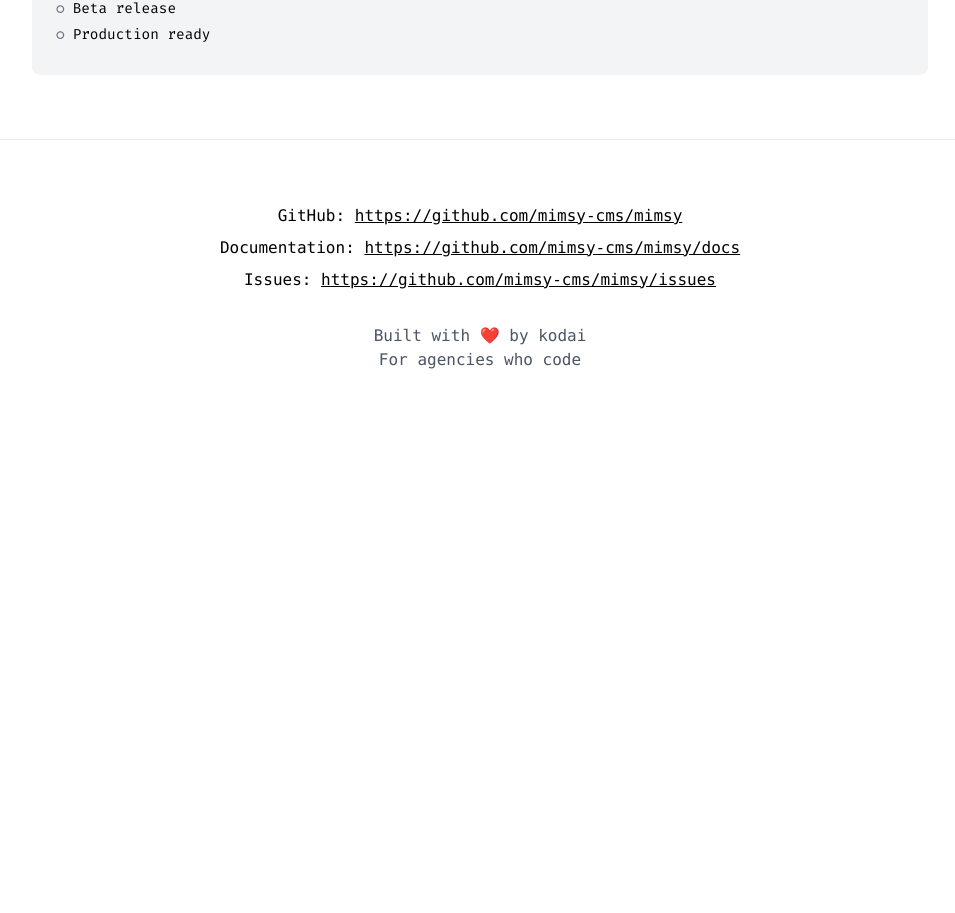
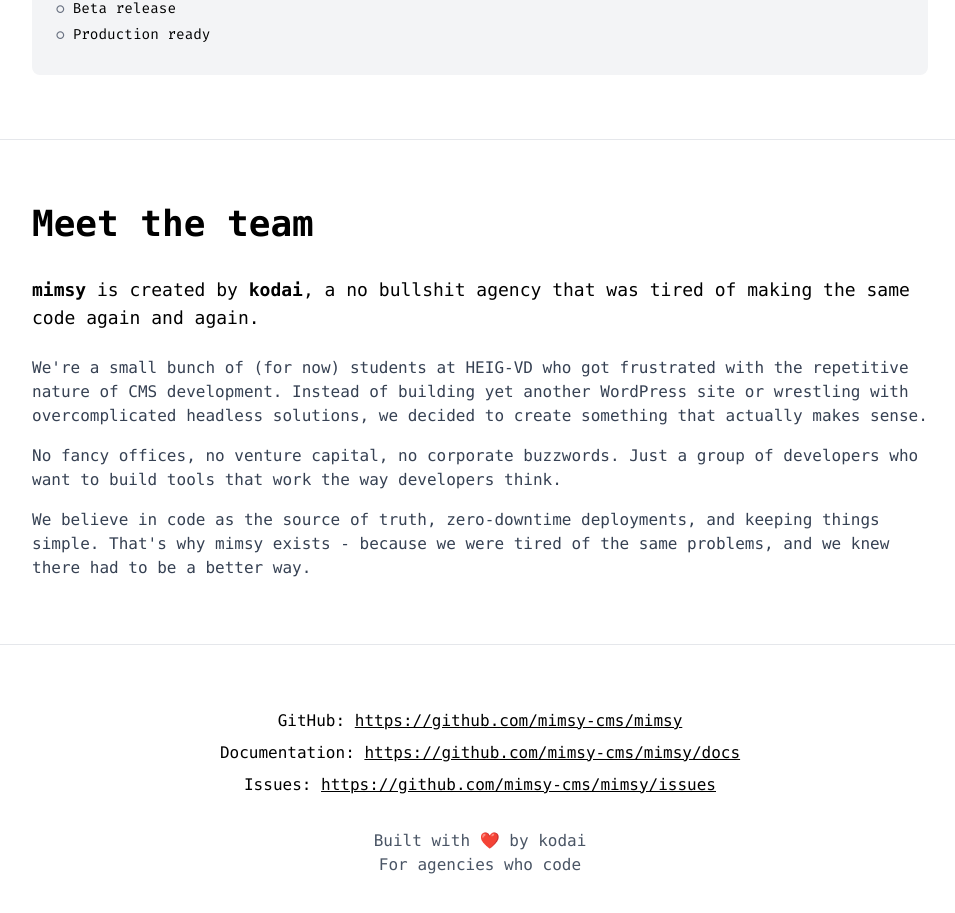
Before and after one commit to mimsy-cms/mimsy, a SvelteKit app in the folder landing/: page / in a window 1280 px wide. Shown: the part 5378-6291 px from the top of the page, without its empty margins (160-1115 px from the left). Before the commit the page ends 5814 px from the top, so only its background shows below. Built offline with nearby package versions, Linux system fonts and the light colour scheme.

Commit message:
feat(landing): Added team info inside landing page (#48)

```diff
--- /dev/null
+++ b/landing/src/lib/components/TeamSection.svelte
@@ -0,0 +1,28 @@
+<script lang="ts">
+</script>
+
+<section class="container mx-auto border-t border-gray-200 px-4 py-16">
+	<div class="mx-auto max-w-4xl">
+		<h2 class="mb-8 text-3xl font-bold md:text-4xl">Meet the team</h2>
+
+		<div class="space-y-6">
+			<div class="text-lg">
+				<strong>mimsy</strong> is created by <strong>kodai</strong>, a no bullshit agency that was tired of making the same code again and again.
+			</div>
+
+			<div class="text-gray-700 space-y-4">
+				<div>
+					We're a small bunch of (for now) students at HEIG-VD who got frustrated with the repetitive nature of CMS development. Instead of building yet another WordPress site or wrestling with overcomplicated headless solutions, we decided to create something that actually makes sense.
+				</div>
+
+				<div>
+					No fancy offices, no venture capital, no corporate buzzwords. Just a group of developers who want to build tools that work the way developers think.
+				</div>
+
+				<div>
+					We believe in code as the source of truth, zero-downtime deployments, and keeping things simple. That's why mimsy exists - because we were tired of the same problems, and we knew there had to be a better way.
+				</div>
+			</div>
+		</div>
+	</div>
+</section>
--- a/landing/src/routes/+page.svelte
+++ b/landing/src/routes/+page.svelte
@@ -6,6 +6,7 @@
 	import FeaturesSection from '$lib/components/FeaturesSection.svelte';
 	import QuickStartSection from '$lib/components/QuickStartSection.svelte';
 	import StatusSection from '$lib/components/StatusSection.svelte';
+	import TeamSection from '$lib/components/TeamSection.svelte';
 	import FooterSection from '$lib/components/FooterSection.svelte';
 </script>
 
@@ -22,6 +23,7 @@
 	<FeaturesSection />
 	<QuickStartSection />
 	<StatusSection />
+	<TeamSection />
 	<FooterSection />
 </div>
 
```
